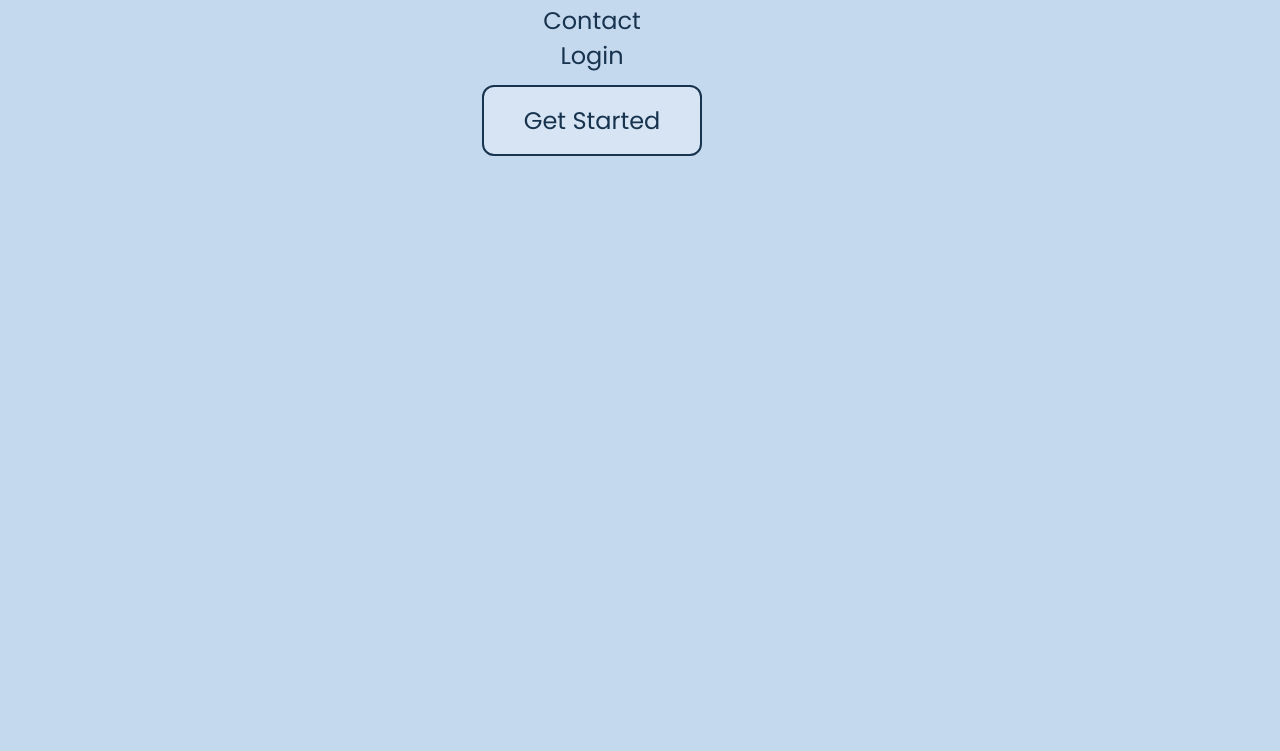
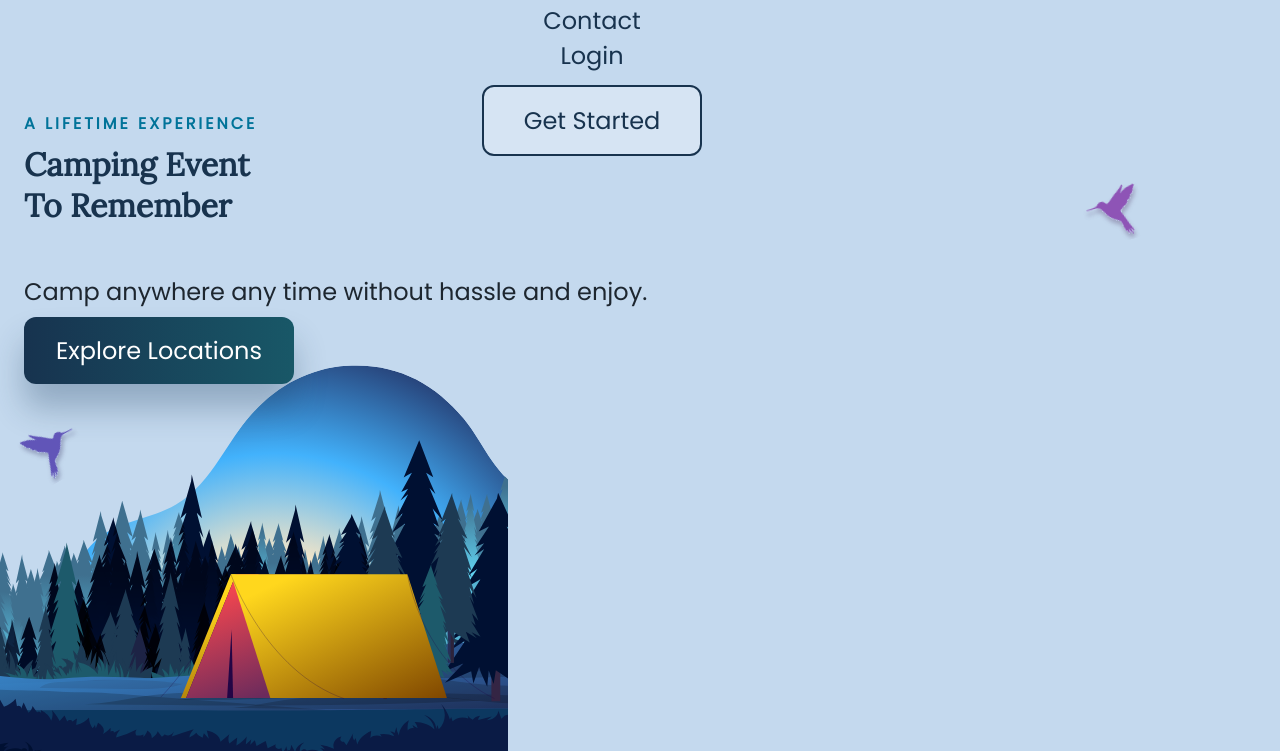
Before and after one commit to ldibone/23, a plain HTML site: page index.html in a window 1280 px wide. Shown: the part 49-800 px from the top of the page. Drawn offline with nearby package versions, Linux system fonts and the light colour scheme.

Commit message:
first commit

```diff
--- a/index.html
+++ b/index.html
@@ -1,5 +1,6 @@
 <!DOCTYPE html>
 <html lang="en">
+
 <head>
     <meta charset="UTF-8">
     <meta name="viewport" content="width=device-width, initial-scale=1.0">
@@ -7,6 +8,7 @@
     <link href="style.css" rel="stylesheet">
     <title>Document</title>
 </head>
+
 <body>
     <!-- ============ HEADER =========== -->
     <header class="header" id="header">
@@ -47,20 +49,58 @@
                         Get Started
                     </a>
                 </div>
-
                 <div class="nav_close" id="nav_close">
                     <i class="ri-close-circle-line"></i>
                 </div>
             </div>
-
-                    <div class="nav_toggle" id="nav_toggle">
-                        <i class="ri-menu-line"></i>
-                </div>
+            <div class="nav_toggle" id="nav_toggle">
+                <i class="ri-menu-line"></i>
+            </div>
         </nav>
     </header>
 
+    <!-- ================= MAIN ============ -->
 
-    <script src="./js/mai.js"></script>
+    <main class="main">
+        <section class="home">
+            <div class="home_container container">
+                <div class="home_content">
+                    <div class="home_data">
+                        <h3 class="home_subtitle">
+                            A LIFETIME EXPERIENCE
+                        </h3>
 
+                        <h1 class="home_title">
+                            Camping Event<br>
+                            To Remember
+                        </h1>
+
+                        <p class="home_description">
+                            Camp anywhere any time without hassle and enjoy.
+                        </p>
+
+                        <a href="#" class="home_button">
+                            Explore Locations
+                        </a>
+                    </div>
+
+                        <img src="./assets/img/bird-1.svg" alt="bird image" class="home_bird-1">
+                        <img src="./assets/img/bird-2.svg" alt="bird image" class="home_bird-2">
+                    </div>
+
+                        <div class="home_images">
+                            <img src="./assets/img/img-4.svg " alt="image" class="">
+                            <img src="./assets/img/img-3.svg " alt="image" class="home_img-3">
+                            <img src="./assets/img/img-2.svg " alt="image" class="home_img-2">
+                            <img src="./assets/img/img-1.svg " alt="image" class="home_img-1">
+                </div>
+
+            </div>
+        </section>
+    </main>
+
+    <script src="./js/main.js"></script>
+    <script src="./js/gsap.min.js"></script>
 </body>
+
 </html>
--- a/js/mai.js
+++ /dev/null
@@ -1,16 +0,0 @@
-const navMenu = document.getElementById('nav-menu');
-const navToggle = document.getElementById('nav-toggle');
-const navClose = document.getElementById('nav-close');
-
-
-if (navToggle) {
-    navToggle.addEventListener('click', () => {
-        navMenu.classList.add('show-menu')
-    })
-}
-
-if(navClose) {
-    navClose.addEventListener('click', () => {
-       navMenu.classList.remove('show-menu')
-})
-}
--- /dev/null
+++ b/js/main.js
@@ -0,0 +1,32 @@
+const navMenu = document.getElementById('nav-menu');
+const navToggle = document.getElementById('nav-toggle');
+const navClose = document.getElementById('nav-close');
+
+
+if (navToggle) {
+    navToggle.addEventListener('click', () => {
+        navMenu.classList.add('show-menu')
+    })
+}
+
+if (navClose) {
+    navClose.addEventListener('click', () => {
+        navMenu.classList.remove('show-menu')
+    })
+}
+
+const navLink = document.querySelectorAll('nav_link')
+
+const linkAction = function () {
+    navMenu.remove = ('show-menu')
+}
+
+navLink.forEach((item) => item.addEventListener('click', linkAction))
+
+gsap.from('home_img-2', 1.2, {opacity: 0, y: 200, delay: .1});
+gsap.from('.home_img-3', 1.2, {opacity: 0, y: 200, delay: .5});
+gsap.from('.home_data', 1.2, {opacity: 0, y: -60, delay: 1});
+gsap.from('.home_bird-1', 1.2, {opacity: 0, x: -80, delay: 1.1});
+gsap.from('.home_bird-2', 1.2, {opacity: 0, x: 80, delay: 1.2});
+gsap.from('.home_img-1', 1.2, {opacity: 0, y: 200, delay: 1.2});
+gsap.from('.home_img-4', 1.2, {opacity: 0, y: 200, delay: 1.3});
--- a/style.css
+++ b/style.css
@@ -159,3 +159,170 @@ img {
 .show-menu{
   top: 0;
 }
+
+/* ================= HOME ================= */
+
+.home{
+  position: relative;
+}
+
+.home_container{
+  padding-top: 8rem;
+  height: 100vh;
+}
+
+.home_content {
+  position: relative;
+  z-index: 2;
+}
+
+.home_data {
+  display: grid;
+  row-gap: .5rem;
+}
+
+.home_subtitle {
+  font-size: var(--small-font-size);
+  color: var(--first-color);
+  letter-spacing: 3px;
+}
+
+.home_title {
+  font-size: var(--large-font-size);
+  font-family: var(--secon-font);
+  color: var(--title-color);
+}
+
+.home_description{
+  margin-top: 2.5rem;
+}
+
+.home_button {
+  display: inline-block;
+  background: var(--gradient-color);
+  color: var(--white-color);
+  width: max-content;
+  padding: 1rem 2rem;
+  border-radius: .75rem;
+  box-shadow: 0 24px 32px hsla(210, 54%, 24%, .3);
+}
+
+.home_bird-1,
+.home_bird-2{
+  position: absolute;
+  width: 60px;
+}
+
+.home_bird-1{
+bottom: -6rem;
+rotate: -30deg;
+}
+
+.home_bird-2{
+  top: 4.5rem;
+  right: 0;
+  rotate: -15deg;
+}
+
+.home_images{
+  z-index: 1;
+}
+
+.home_images img{
+  position: absolute;
+  max-width: initial;
+  width: 600p;
+  left: -7rem;
+  bottom: 0;
+}
+
+/* ======= MEDIA BREAK POINTS ======= */
+
+@media screen and (max-width: 305px){
+  .container{
+    margin-inline: 1rem;
+  }
+}
+
+.home_title{
+  font-size: 2rem;
+}
+
+@media screen and (min-width: 376px) and (min-height:800px) {
+  .home_container {
+    padding-top: 10rem;
+  }
+
+  .home_images img{
+    width: 700px;
+    left: -12rem;
+  }
+}
+
+@media screen and(min-width: 480px)  {
+  .home_content {
+    max-width: 305px;
+  }
+
+  .home_bird-2{
+    right: -3rem;
+  }
+
+  .home_images img{
+    width: initial;
+    left: 0;
+  }
+}
+
+@media screen and(min-width: 1023px){
+  .nav{
+    height: calc(var(--header-height) + 2rem);
+    column-gap: 4rem;
+  }
+
+.nav_toggle,
+.nav_close{
+  display: none;
+}
+
+.nav_menu{
+  width: 100%;
+  display: flex;
+  align-items: center;
+  justify-content: space-between;
+}
+
+.nav_list{
+  flex-direction: row;
+  column-gap: 3rem;
+}
+
+.nav_buttons{
+  flex-direction: row;
+  column-gap: 3rem;
+}
+
+.nav_logo{
+  width: 48px;
+}
+
+.home_content {
+  max-width: 550;
+}
+
+.home_data{
+  row-gap: 1rem;
+}
+
+.home_subtitle {
+  font-size: var(--medium-font-size);
+}
+
+.home_description {
+  margin-bottom: 3rem;
+}
+
+.container {
+  margin-inline: auto;
+}
+}
```
Also changed, not shown: arrowFunc/index.js (added, +24 -0 lines).
